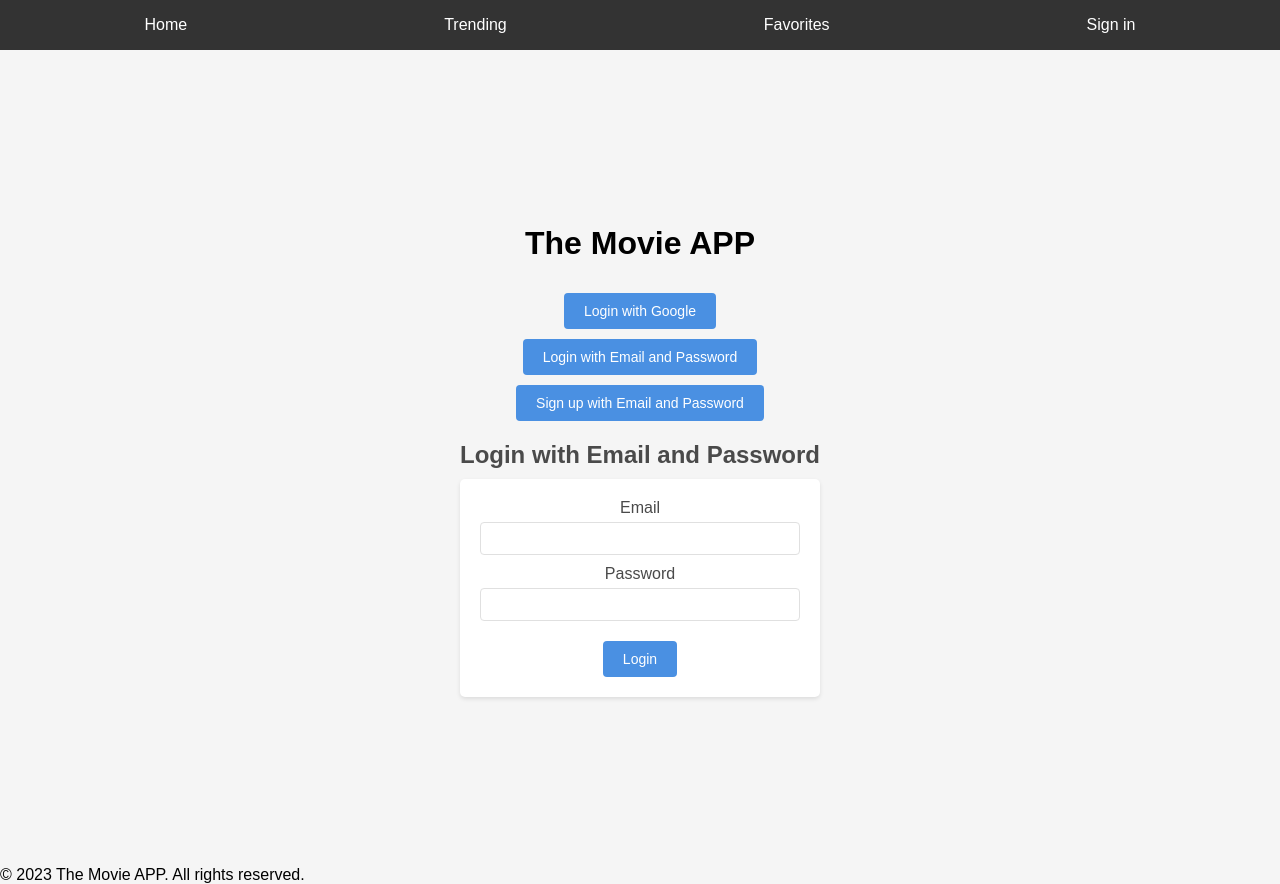
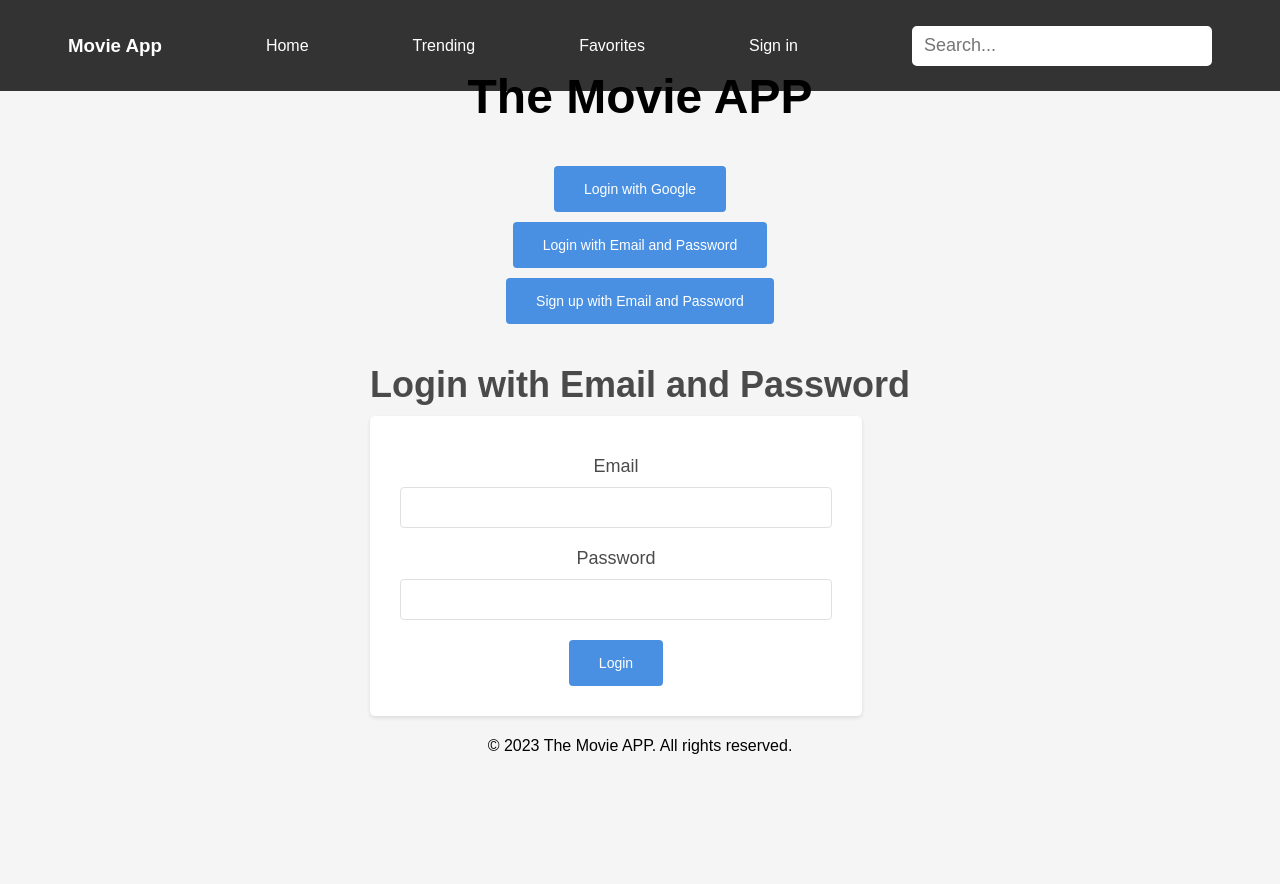
Before and after one commit to Vidacelinda/Firebase-Movie-app-Project, a website: page public/index.html in a window 1280 px wide. Both pictures are taken after a click on the button "Login with Email and Password". After the commit the page ends 800 px from the top, so only its background shows below. Drawn offline with Linux system fonts and the light colour scheme; some packages are replaced by stand-ins of ours.

Commit message:
adding style

```diff
--- a/public/homestyle.css
+++ b/public/homestyle.css
@@ -83,4 +83,5 @@ body, h1, h2, h3, p, ul {
     padding: 1rem;
     text-align: center;
     margin-top: 2rem;
+    width: 100%;
   }
--- a/public/navbar.css
+++ b/public/navbar.css
@@ -16,3 +16,38 @@
 .nav-link:hover {
     color: #ccc;
 }
+
+.header-text {
+    color: #ffffff; /* Change this to the color you want */
+}
+
+.header-text:hover {
+    color:#ccc /* Change this to the color you want */
+}
+.search-container {
+    display: flex;
+    align-items: center;
+}
+
+.search-input {
+    margin-left: 10px;
+    width: 300px; /* Adjust the search bar width */
+    height: 40px; /* Adjust the search bar height */
+    font-size: 18px; /* Adjust the font size */
+    padding: 5px 10px; /* Add padding around the text */
+    border: 2px solid #ffffff; /* Add a border */
+    border-radius: 5px; /* Add rounded corners */
+    outline: none; /* Remove the default outline */
+    transition: 0.3s; /* Add a smooth transition effect */
+}
+
+.search-input:focus {
+    border-color: #3A98FF; /* Change the border color when focused */
+}
+
+footer {
+    display: flex;
+    justify-content: center;
+    align-items: center;
+    width: 100%;
+}
--- a/public/navbar.html
+++ b/public/navbar.html
@@ -1,6 +1,10 @@
 <div class="navbar">
+    <h3 class="header-text">Movie App</h3>
     <a href="home.html" class="nav-link">Home</a>
     <a href="trending.html" class="nav-link">Trending</a>
     <a href="favorites.html" class="nav-link">Favorites</a>
     <a href="index.html" class="nav-link">Sign in</a>
+    <div class="search-container">
+    <input type="search" class="search-input" placeholder="Search...">
 </div>
+</div>
--- a/public/styles.css
+++ b/public/styles.css
@@ -10,8 +10,10 @@ body, html {
   flex-direction: column;
   justify-content: center;
   align-items: center;
-  height: 100%;
+  height: 85%;
   text-align: center;
+  font-size: 24px;
+  margin-top: -50px;
 }
 
 h2 {
@@ -23,7 +25,7 @@ button {
   background-color: #4a90e2;
   color: white;
   border: none;
-  padding: 10px 20px;
+  padding: 15px 30px;
   border-radius: 4px;
   font-size: 14px;
   cursor: pointer;
@@ -36,16 +38,18 @@ button:hover {
 
 form {
   background-color: white;
-  padding: 20px;
+  padding: 30px;
   border-radius: 5px;
   box-shadow: 0 2px 4px rgba(0, 0, 0, 0.1);
+  width: 80%; /* Adjust form width */
+
 }
 
 input[type="text"],
 input[type="email"],
 input[type="password"] {
   width: 100%;
-  padding: 8px;
+  padding: 12px;
   box-sizing: border-box;
   border: 1px solid #e0e0e0;
   border-radius: 4px;
@@ -56,4 +60,19 @@ label {
   display: block;
   margin-bottom: 5px;
   color: #4a4a4a;
+  font-size: 18px; /* Increase label font size */
+  margin: 10px auto;
+
 }
+
+.form-container {
+  display: block;
+  justify-content: center;
+  text-align: center;
+  margin: 10px auto;
+
+}
+input,
+button {
+  outline: none;
+}
```
Also changed, not shown: 1 other file.
